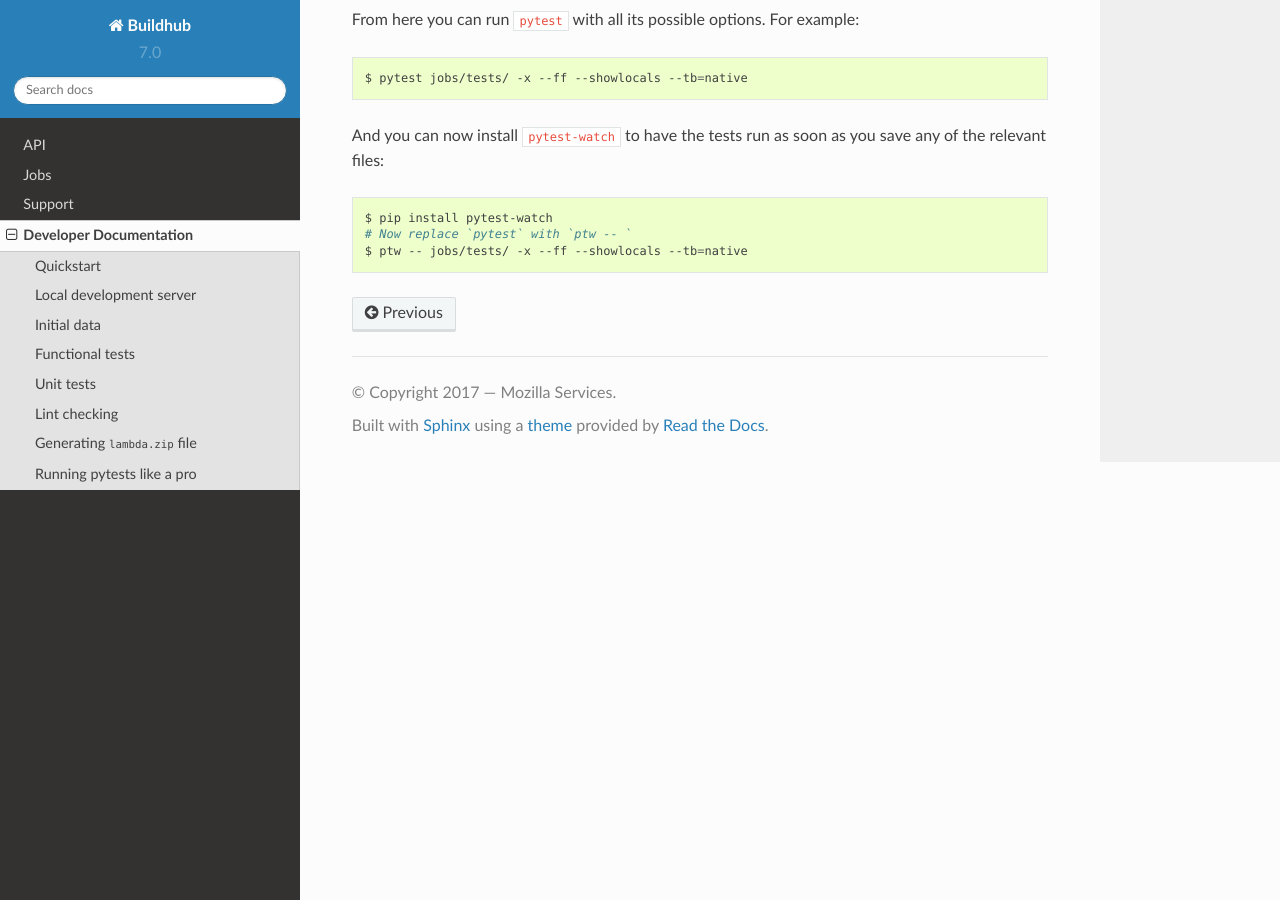
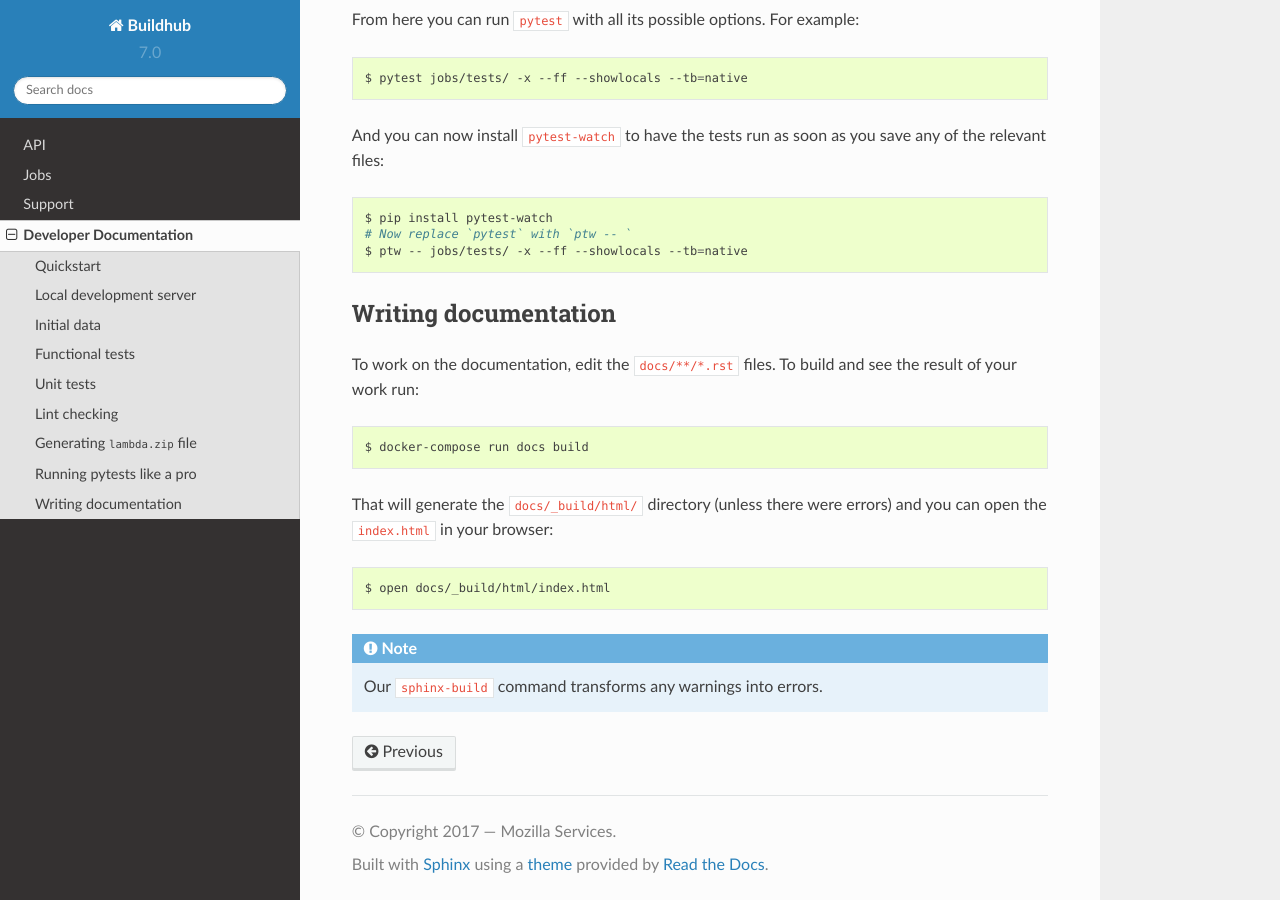
Before and after one commit to mozilla-services/buildhub, a Sphinx documentation site: the page built from docs/dev.rst, in a window 1280 px wide and 900 px high, scrolled down 3441 px. Built offline with Sphinx 7.4.7 and the Read the Docs theme 2.0.0, drawn with Linux system fonts in a browser that asks for light colours.

Commit message:
build docs in CI too

```diff
--- a/docs/api.rst
+++ b/docs/api.rst
@@ -17,7 +17,7 @@ Servers
 Clients
 =======
 
-Since it is an HTTP API and the records are public, you can simply use any HTTP client, like `curl <http://curl.haxx.se>`_ or `HTTPie <https://httpie.org>`_.
+Since it is an HTTP API and the records are public, you can simply use any HTTP client, like `curl <http://curl.haxx.se>`_ or `HTTPie <https://httpie.org>`__.
 
 But for more convenience, especially regarding pagination and error handling, some dedicated libraries are also available:
 
@@ -201,7 +201,7 @@ What is the Mercurial commit ID of a build ID?
 What locales are available for a certain version?
 -------------------------------------------------
 
-Using the ElasticSearch endpoint, with `HTTPie <https://httpie.org/>`_ and `jq <https://stedolan.github.io/jq/>`_:
+Using the ElasticSearch endpoint, with `HTTPie <https://httpie.org/>`__ and `jq <https://stedolan.github.io/jq/>`_:
 
 .. code-block:: bash
 
--- a/docs/dev.rst
+++ b/docs/dev.rst
@@ -191,3 +191,24 @@ as you save any of the relevant files:
     $ pip install pytest-watch
     # Now replace `pytest` with `ptw -- `
     $ ptw -- jobs/tests/ -x --ff --showlocals --tb=native
+
+Writing documentation
+=====================
+
+To work on the documentation, edit the ``docs/**/*.rst`` files. To build
+and see the result of your work run:
+
+.. code-block:: shell
+
+    $ docker-compose run docs build
+
+That will generate the ``docs/_build/html/`` directory (unless there were
+errors) and you can open the ``index.html`` in your browser:
+
+.. code-block:: shell
+
+    $ open docs/_build/html/index.html
+
+.. note::
+
+    Our ``sphinx-build`` command transforms any warnings into errors.
```
Also changed, not shown: docker-compose.ci.yml (+8 -0 lines), docker-compose.yml (+9 -2 lines), 3 other files.
